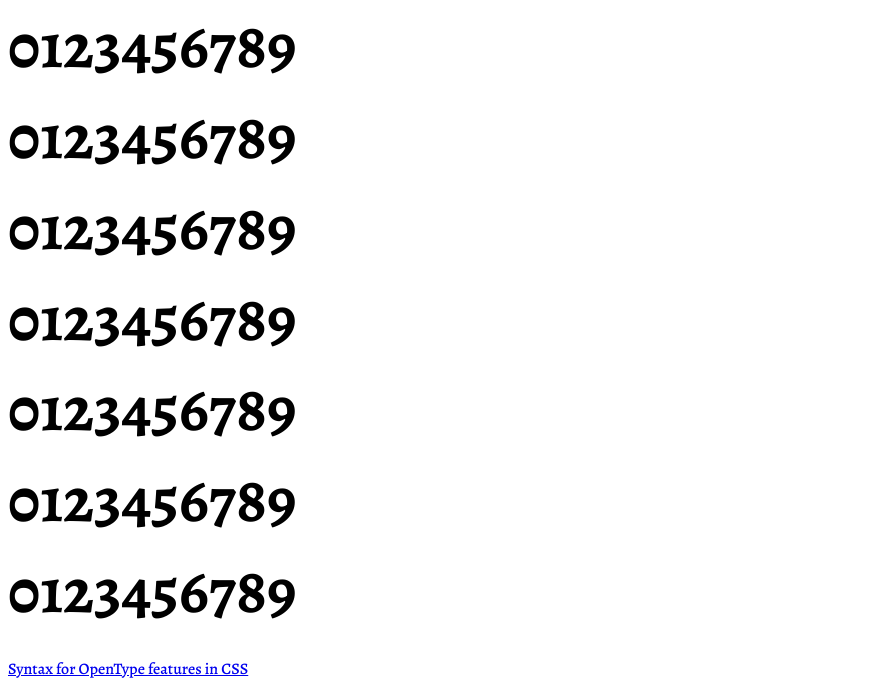
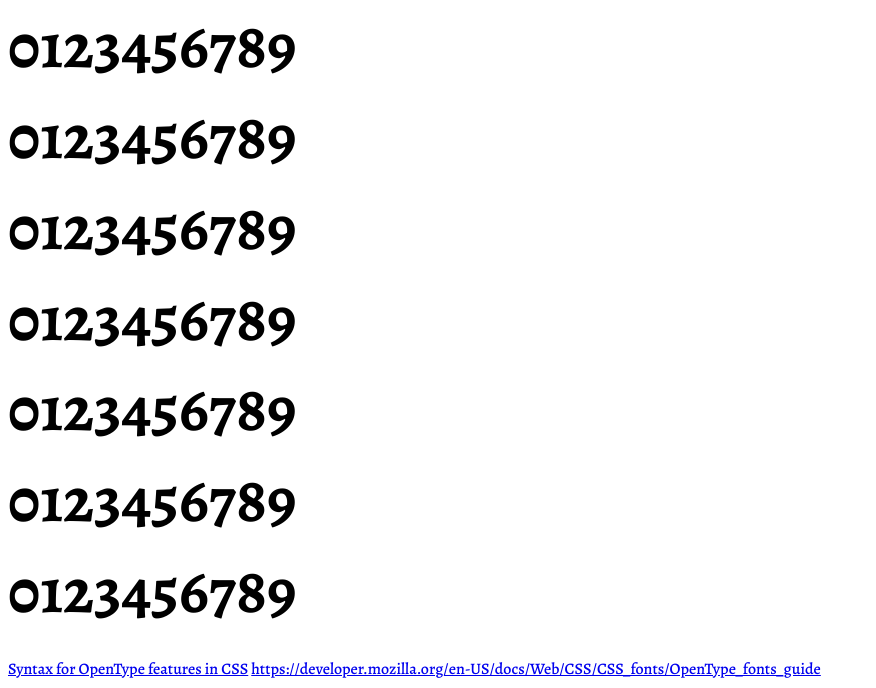
Before and after one commit to CarolinaLaudon/Figures, a plain HTML site: page index.html in a window 1280 px wide. Shown: the part 748-1436 px from the top of the page, without its empty margins (0-876 px from the left). Drawn offline with nearby package versions, Linux system fonts and the light colour scheme.

Commit message:
updated a new link

```diff
--- a/index.html
+++ b/index.html
@@ -23,5 +23,6 @@
   <h1 class="revert-layer">0123456789</h1>
   <h1 class="unset">0123456789</h1>
   <a href="https://helpx.adobe.com/fonts/using/open-type-syntax.html#lnum">Syntax for OpenType features in CSS</a>
+  <a href="https://developer.mozilla.org/en-US/docs/Web/CSS/CSS_fonts/OpenType_fonts_guide">https://developer.mozilla.org/en-US/docs/Web/CSS/CSS_fonts/OpenType_fonts_guide</a>
 </body>
 </html>
```
